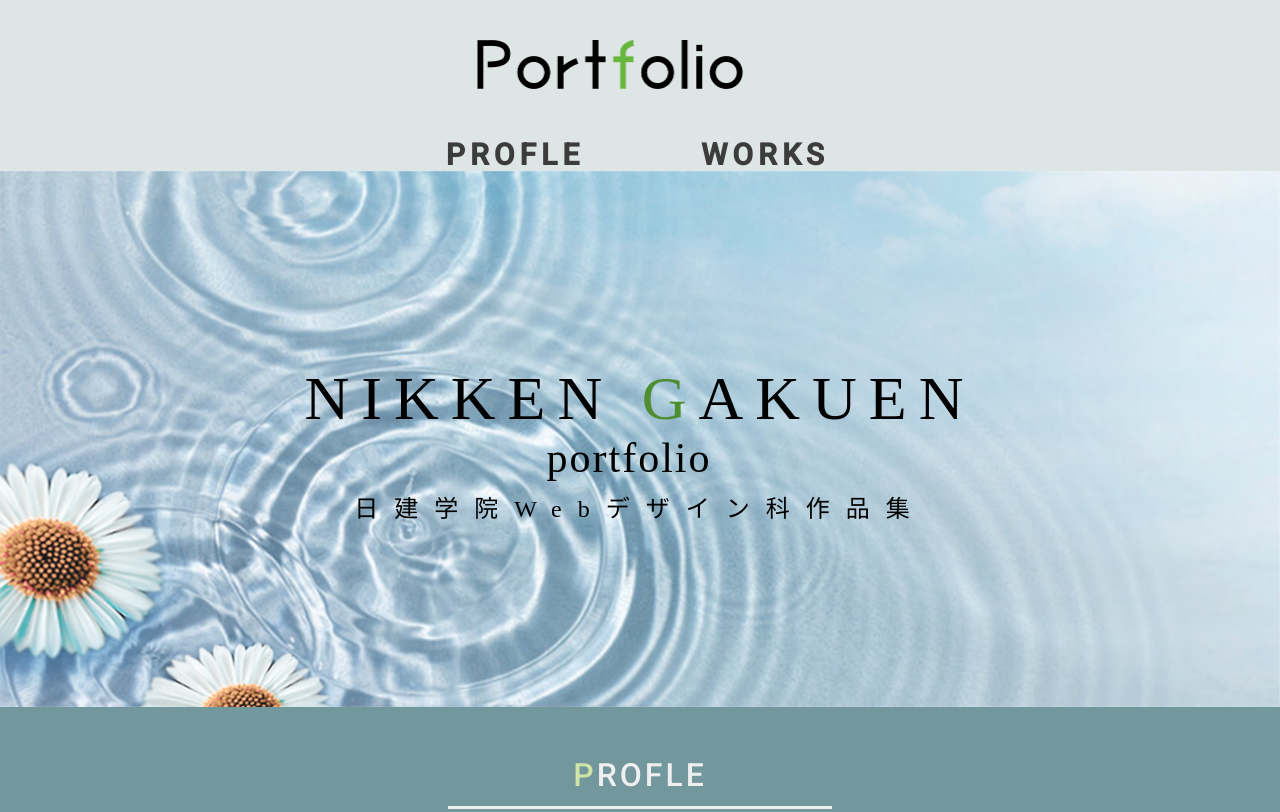
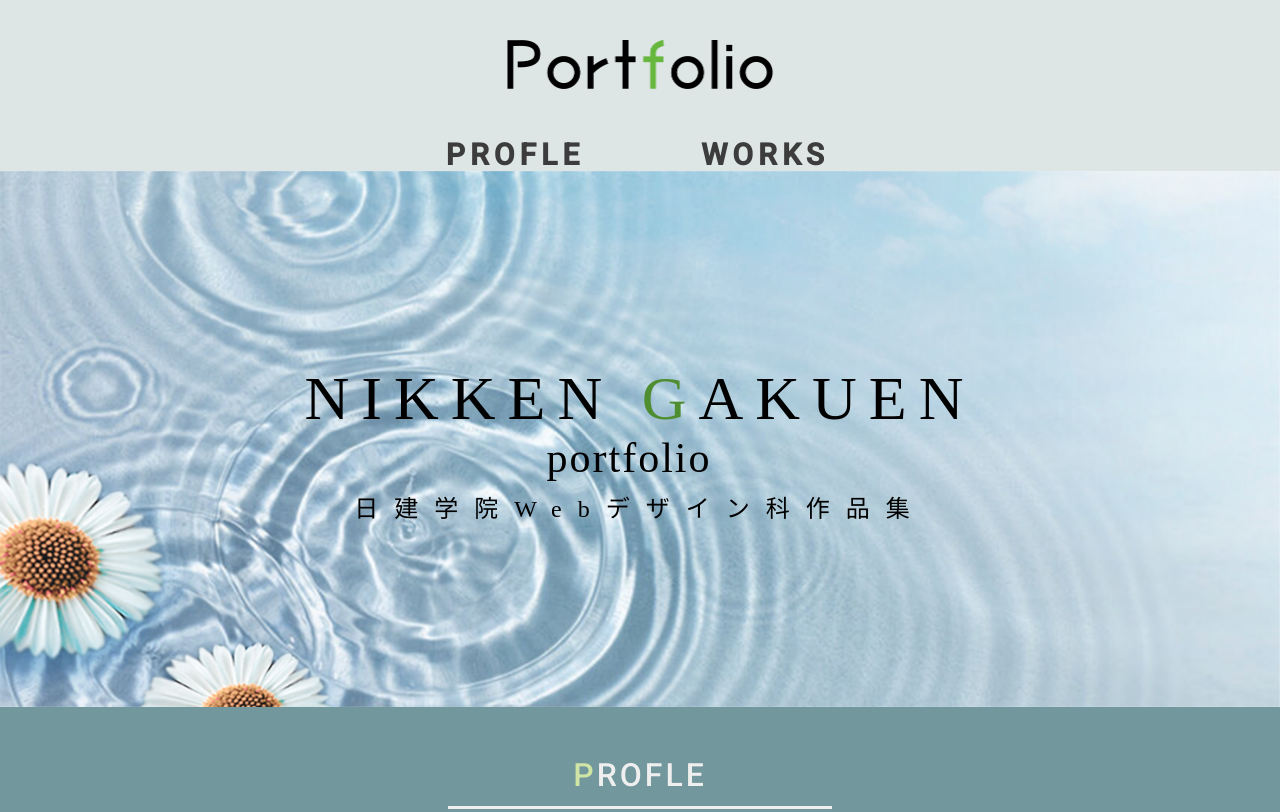
Before and after one commit to TUBAKISANDA/portfolionikken, a plain HTML site: page index.html in a window 1280 px wide. Shown: the top 812 px of the page. Drawn offline with Linux system fonts and the light colour scheme; a web font is replaced by a local one.

Commit message:
Update style.css

```diff
--- a/css/style.css
+++ b/css/style.css
@@ -78,7 +78,6 @@ header {
 h1 {
     margin: 0 auto;
     margin-top: 40px;
-    padding-right: 60px;
     margin-bottom: 40px;
 }
 
```
